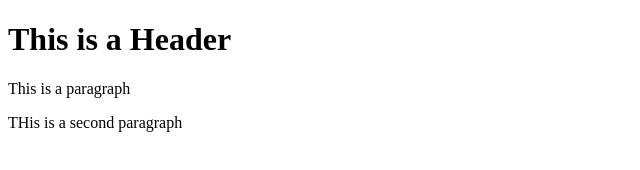
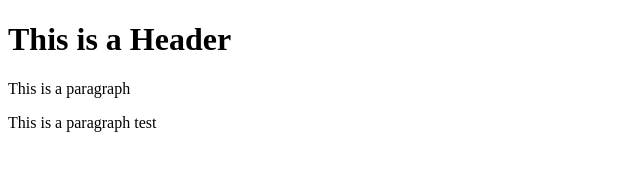
Before and after one commit to tommleee/git-test, a plain HTML site: page index.html in a window 1280 px wide. Shown: the full height of the page, 0-640 px from the left. Drawn offline with Linux system fonts and the light colour scheme.

Commit message:
fourth commit

```diff
--- a/index.html
+++ b/index.html
@@ -5,6 +5,6 @@
     <body>
         <h1>This is a Header</h1>
         <p>This is a paragraph</p>
-        <p>THis is a second paragraph</p>
+        <p2>This is a paragraph test</p2>
     </body>
 </html>
```
